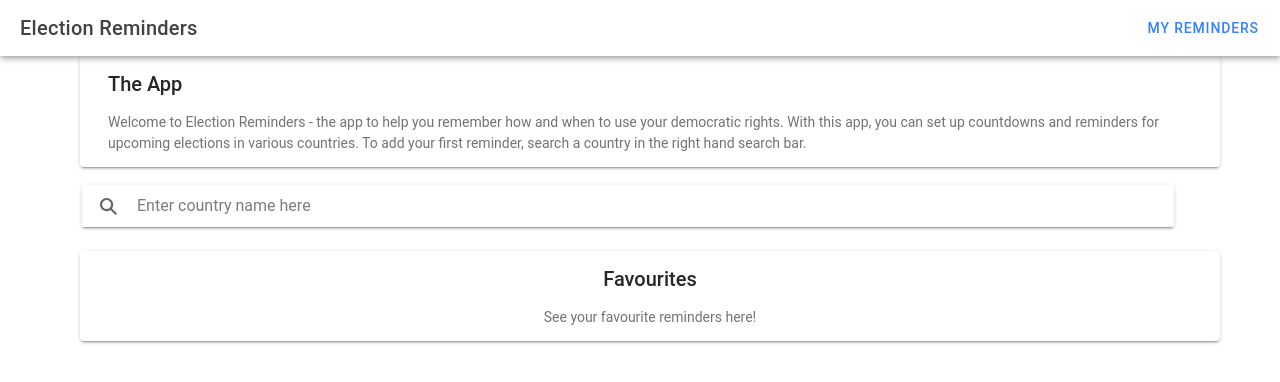
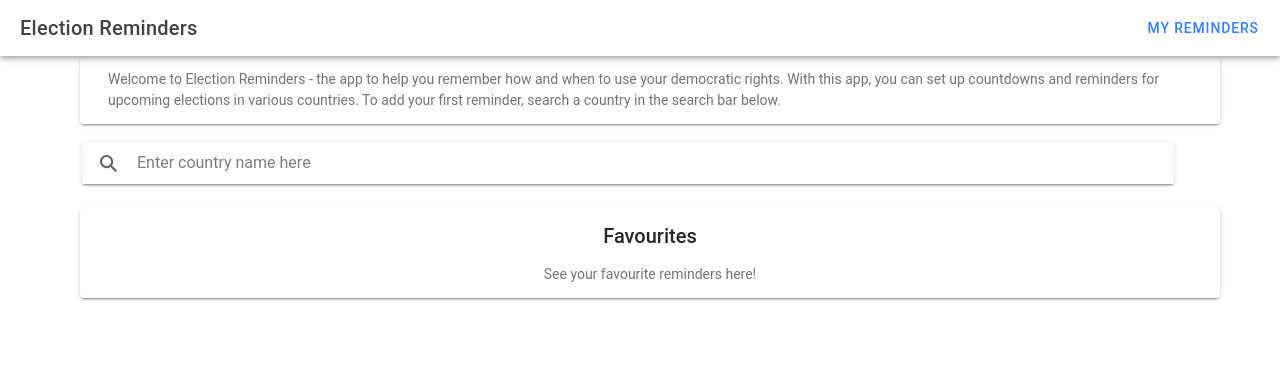
Before and after one commit to PhilipWright96/ElectionReminders, a React (Vite) app: page /home in a window 1280 px wide. Shown: the top 382 px of the page. Built offline with nearby package versions, Linux system fonts and the light colour scheme.

Commit message:
Improve content of introduction text card

```diff
--- a/src/components/IntroductionTextCard/IntroductionTextCard.tsx
+++ b/src/components/IntroductionTextCard/IntroductionTextCard.tsx
@@ -6,16 +6,11 @@ interface ContainerProps { }
 const IntroductionTextCard: React.FC<ContainerProps> = () => {
     return (
         <IonCard>
-            <IonCardHeader>
-                <IonCardTitle>The App</IonCardTitle>
-            </IonCardHeader>
-
             <IonCardContent>
                 Welcome to Election Reminders - the app to help you remember
                 how and when to use your democratic rights. With this app, you can set up
                 countdowns and reminders for upcoming elections in various countries.
-                To add your first reminder, search a country in the right hand search
-                bar.
+                To add your first reminder, search a country in the search bar below.
             </IonCardContent>
         </IonCard>
     );
```
